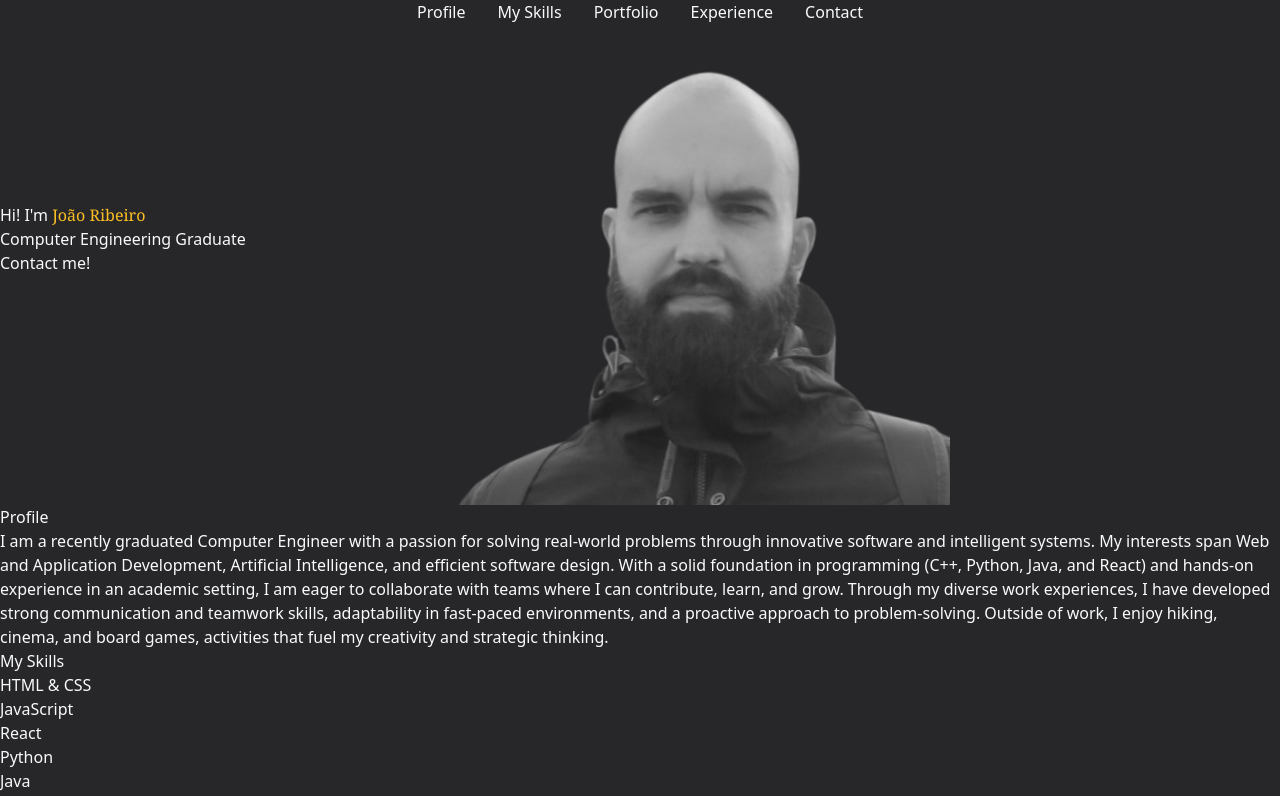
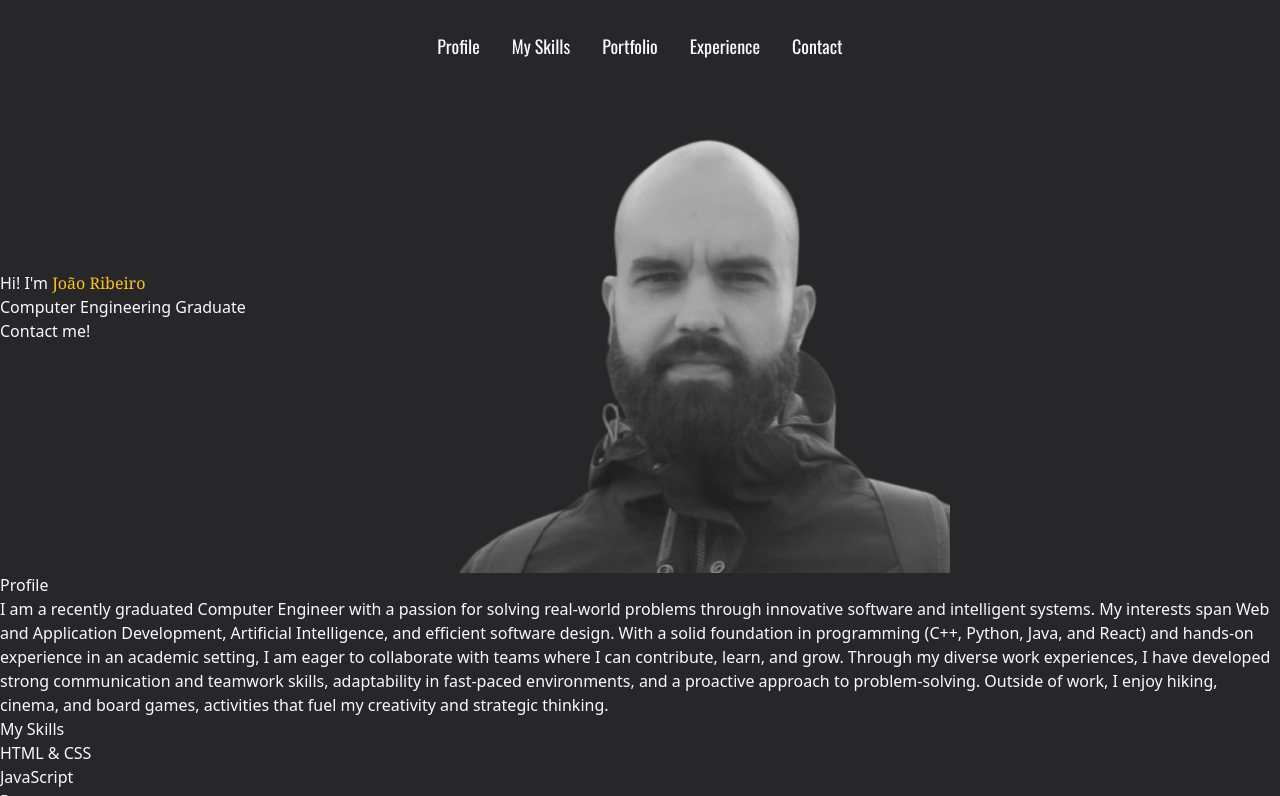
Before and after one commit to jacribeiro/jacribeiro.github.io, a website: page index.html in a window 1280 px wide. Shown: the top 796 px of the page. Drawn offline with nearby package versions, Linux system fonts and the light colour scheme.

Commit message:
Added new font. Styled navigation menu

```diff
--- a/index.html
+++ b/index.html
@@ -5,15 +5,18 @@
     <meta name="viewport" content="width=device-width, initial-scale=1.0">
     <title>João Ribeiro's Website</title>
     <link href="./output.css" rel="stylesheet">
+    <link rel="preconnect" href="https://fonts.googleapis.com">
+    <link rel="preconnect" href="https://fonts.gstatic.com" crossorigin>
+    <link href="https://fonts.googleapis.com/css2?family=Oswald:wght@200..700&display=swap" rel="stylesheet">
 </head>
 <body class="bg-zinc-800 text-slate-50 ">
     <nav class="flex justify-center">
-        <ul class="flex flex-row gap-x-8">
-            <li class="hover:text-amber-400"><a href="#profile">Profile</a></li>
-            <li class="hover:text-amber-400"><a href="#skills">My Skills</a></li>
-            <li class="hover:text-amber-400"><a href="#portfolio">Portfolio</a></li>
-            <li class="hover:text-amber-400"><a href="#experience">Experience</a></li>
-            <li class="hover:text-amber-400"><a href="#contact">Contact</a></li>
+        <ul class="flex flex-row gap-x-8 py-8 font-menu text-lg">
+            <li class="hover:text-amber-400 hover:underline hover:underline-offset-8"><a href="#profile">Profile</a></li>
+            <li class="hover:text-amber-400 hover:underline hover:underline-offset-8"><a href="#skills">My Skills</a></li>
+            <li class="hover:text-amber-400 hover:underline hover:underline-offset-8"><a href="#portfolio">Portfolio</a></li>
+            <li class="hover:text-amber-400 hover:underline hover:underline-offset-8"><a href="#experience">Experience</a></li>
+            <li class="hover:text-amber-400 hover:underline hover:underline-offset-8"><a href="#contact">Contact</a></li>
         </ul>
     </nav>
     <div class="inline-block">
--- a/tailwind.config.js
+++ b/tailwind.config.js
@@ -2,7 +2,11 @@
 module.exports = {
   content: ['./index.html'],
   theme: {
-    extend: {},
+    extend: {
+      fontFamily: {
+        menu: 'Oswald, sans',
+      }
+    },
   },
   plugins: [],
 }
```
Also changed, not shown: output.css.
